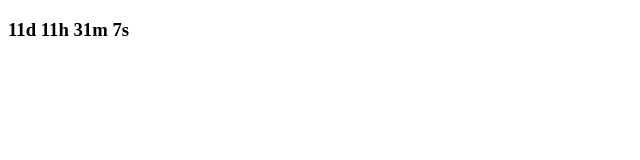
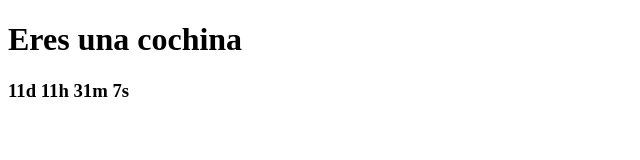
Before and after one commit to EfrenSanchez/count-down, a plain HTML site: page index.html in a window 1280 px wide. Shown: the whole page, without its empty margins (0-640 px from the left). Drawn offline with Linux system fonts and the light colour scheme.

Commit message:
Update index.html

```diff
--- a/index.html
+++ b/index.html
@@ -11,6 +11,7 @@
 
   <!-- Display the countdown timer in an element -->
 <div>
+  <h1>Eres una cochina</h1>
   <h3 id="countdown"></h3>
 </div>
 
```
